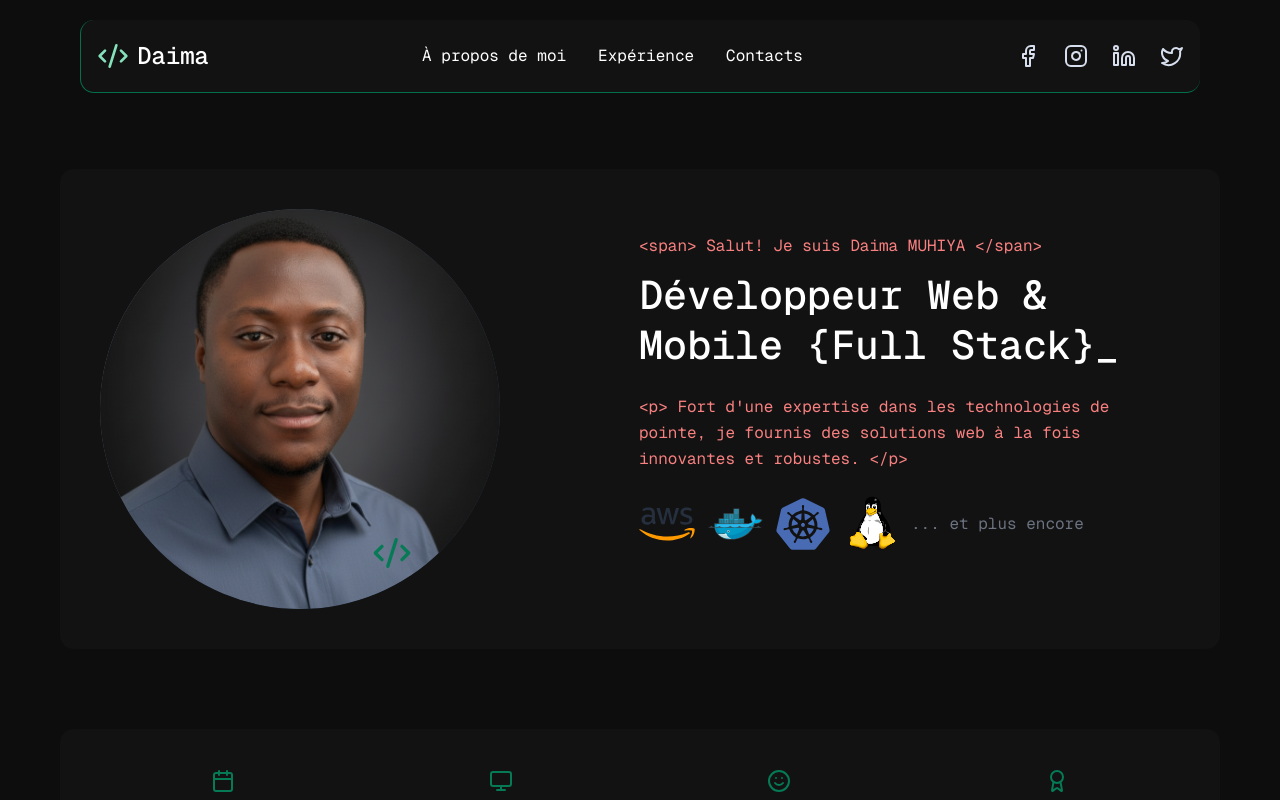
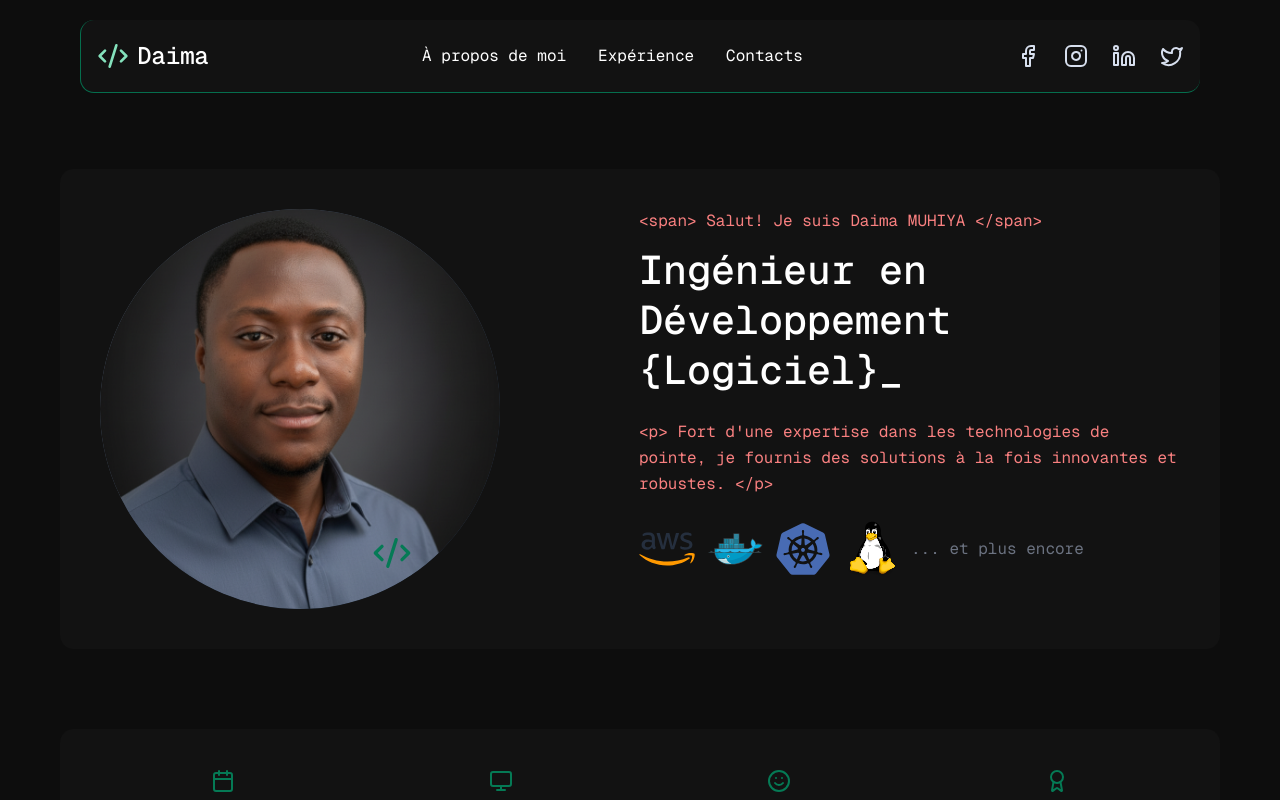
Before and after one commit to DaimaMuhiya/portfolio-daima, a Next.js app: page / in a window 1280 px wide. Shown: the top 800 px of the page. Built offline with nearby package versions, Linux system fonts and the light colour scheme.

Commit message:
style(hero-section): update hero title and text content
Replaces the developer title with a new engineer title and refines the description text for clarity and impact, enhancing the overall presentation of the hero section.

```diff
--- a/src/components/hero-section.tsx
+++ b/src/components/hero-section.tsx
@@ -23,11 +23,12 @@ export default function HeroSection() {
               &lt;span&gt; Salut! Je suis Daima MUHIYA &lt;/span&gt;
             </p>
             <h1 className="text-4xl lg:text-[40px] font-medium text-white leading-tight mb-6 font-mono">
-              Développeur Web & Mobile &#123;Full Stack&#125;_
+              {/* Développeur Web & Mobile &#123;Full Stack&#125;_ */}
+              Ingénieur en Développement &#123;Logiciel&#125;_
             </h1>
             <p className="text-[#F98080] text-base leading-relaxed font-mono">
               &lt;p&gt; Fort d&apos;une expertise dans les technologies de
-              pointe, je fournis des solutions web à la fois innovantes et
+              pointe, je fournis des solutions à la fois innovantes et
               robustes. &lt;/p&gt;
             </p>
           </div>
```
